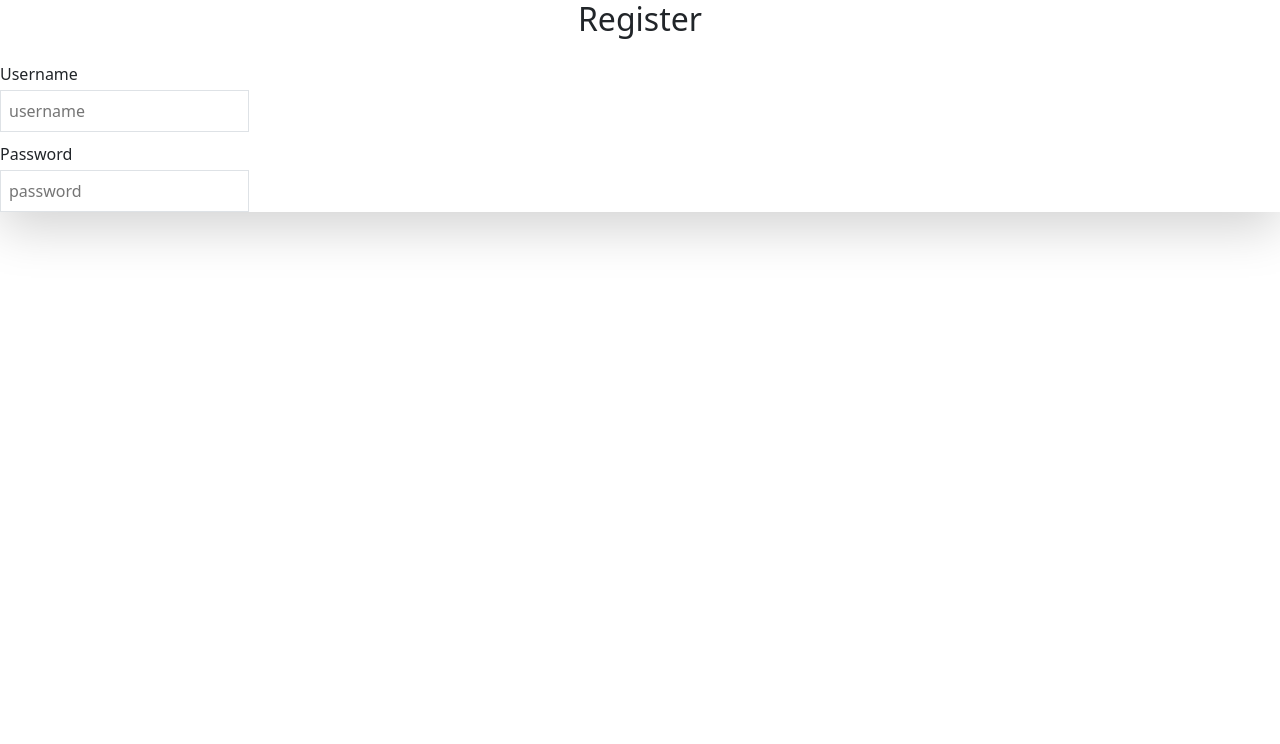
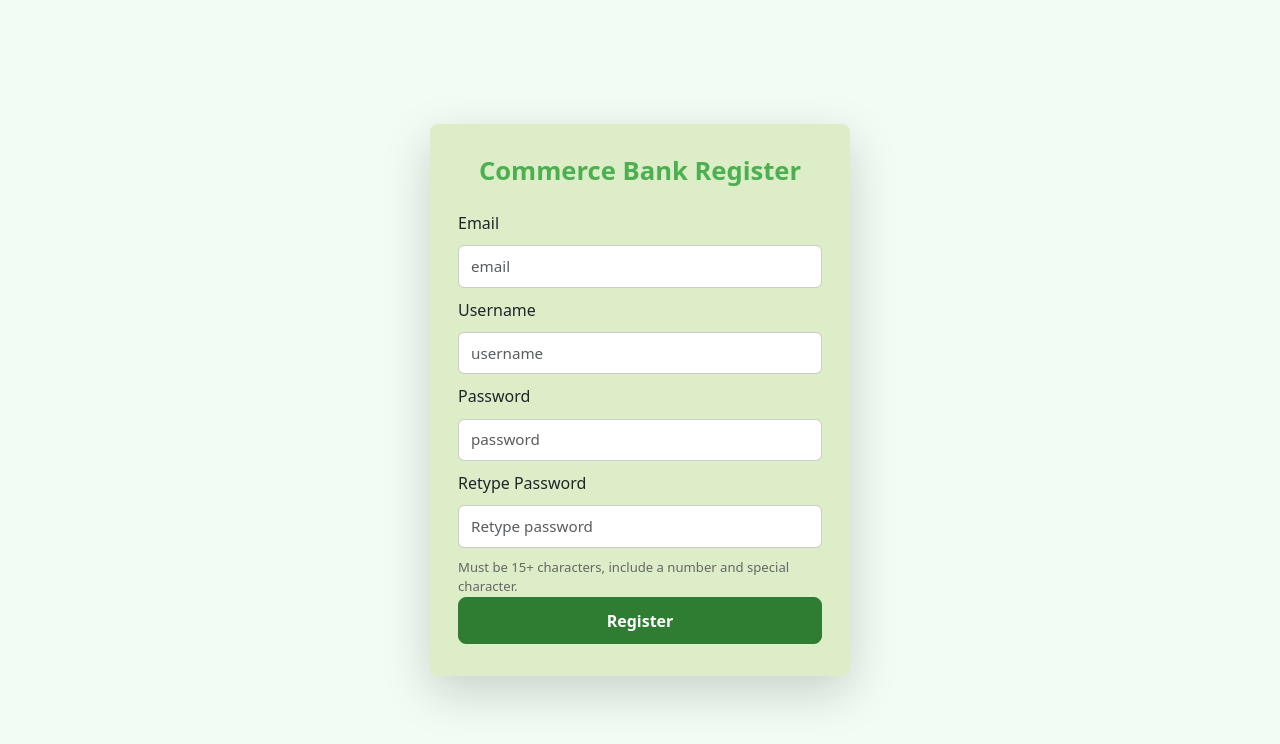
Before and after one commit to BrandenMitchell/Banking_App_Capstone, a React (Create React App) app in the folder App/client/: page /register in a window 1280 px wide. Shown: the top 744 px of the page. Built offline with nearby package versions, Linux system fonts and the light colour scheme.

Commit message:
updated register formatting

```diff
--- a/App/client/src/components/login.js
+++ b/App/client/src/components/login.js
@@ -83,9 +83,9 @@ const Login = () => {
               onChange={(e) => setPassword(e.target.value)}
               required
             />
-            <div className="form-text small-text">
+            {/* <div className="form-text small-text">
               Must be 15+ characters, include a number and special character.
-            </div>
+            </div> */}
           </div>
 
           {/* Submit button */}
--- a/App/client/src/components/register.js
+++ b/App/client/src/components/register.js
@@ -1,34 +1,65 @@
 import React, { useState } from "react";
 
 export default function Register() {
-  const [firstInput, setFirstInput] = useState("");
-  const [secondInput, setSecondInput] = useState("");
+  const [emailInput, setEmailInput] = useState("");
+  const [usernameInput, setUsernameInput] = useState("");
+  const [passwordInput, setPasswordInput] = useState("");
+  const [rePasswordInput, setRePasswordInput] = useState("");
 
   return (
-    <div className="flex items-center justify-center min-h-screen bg-gray-100">
+    <div className="login-container">
+      <div className="login-card shadow-lg rounded-3">
+        <h2 className="text-center mb-4">Commerce Bank Register</h2>
+    {/* <div className="flex items-center justify-center min-h-screen bg-gray-100">
       <div className="bg-white shadow-lg rounded-2xl p-6 w-80">
-        <h2 className="text-xl font-semibold mb-4 text-center">Register</h2>
+        <h2 className="text-xl font-semibold mb-4 text-center">Register</h2> */}
 
         <div className="space-y-4">
-        <label className="block text-gray-700 mb-1">Username</label>
+
+        <label className="block text-gray-700 mb-3">Email</label>
           <input
             type="text"
             style= {{ display: "block", marginBottom: "10px" }}
-            value={firstInput}
-            onChange={(e) => setFirstInput(e.target.value)}
-            placeholder="username"
-            className="w-full border border-gray-300 rounded-lg p-2 focus:outline-none focus:ring-2 focus:ring-blue-500"
+            value={emailInput}
+            onChange={(e) => setEmailInput(e.target.value)}
+            placeholder="email"
+            className="form-control"
           />
-
-          <label className="block text-gray-700 mb-1">Password</label>
+        <label className="block text-gray-700 mb-3">Username</label>
           <input
             type="text"
             style= {{ display: "block", marginBottom: "10px" }}
-            value={secondInput}
-            onChange={(e) => setSecondInput(e.target.value)}
+            value={usernameInput}
+            onChange={(e) => setUsernameInput(e.target.value)}
+            placeholder="username"
+            className="form-control"
+          />
+
+          <label className="block text-gray-700 mb-3">Password</label>
+          <input
+            type="text"
+            style= {{ display: "block", marginBottom: "10px" }}
+            value={passwordInput}
+            onChange={(e) => setPasswordInput(e.target.value)}
             placeholder="password"
-            className="w-full border border-gray-300 rounded-lg p-2 focus:outline-none focus:ring-2 focus:ring-blue-500"
+            className="form-control"
           />
+          <label className="block text-gray-700 mb-3">Retype Password</label>
+          <input
+            type="text"
+            style= {{ display: "block", marginBottom: "10px" }}
+            value={rePasswordInput}
+            onChange={(e) => setRePasswordInput(e.target.value)}
+            placeholder="Retype password"
+            className="form-control"
+          />
+          <div className="form-text small-text">
+              Must be 15+ characters, include a number and special character.
+            </div>
+
+          <button type="submit" className="btn btn-primary w-100">
+            Register
+          </button>
         </div>
       </div>
     </div>
```
